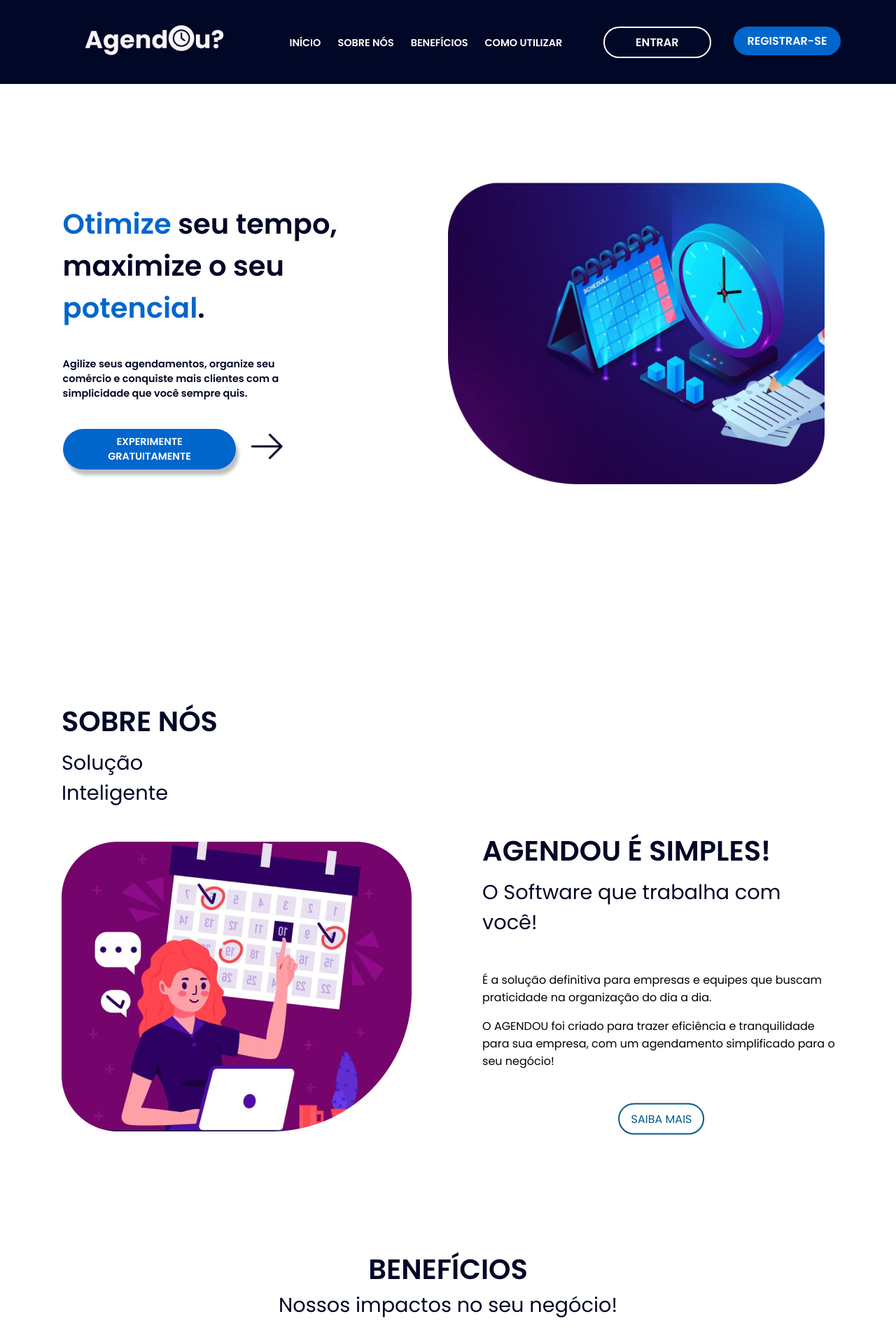
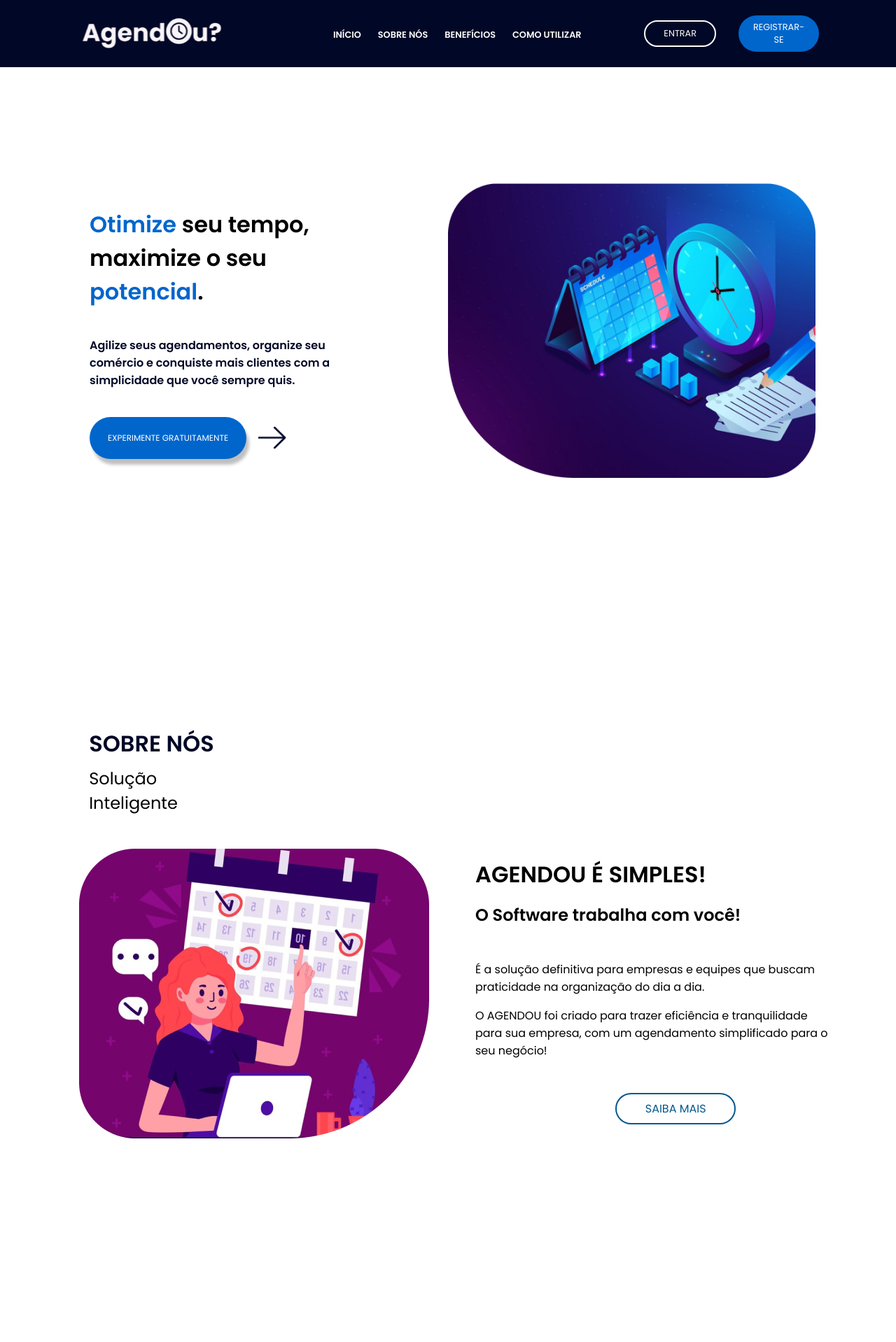
Before and after one commit to Agendou/agendou-web-front, a React (Create React App) app: page / in a window 1280 px wide. Shown: the top 1918 px of the page at 70% size. Built offline with nearby package versions, Linux system fonts and the light colour scheme.

Commit message:
styles: refatorando a estilização

```diff
--- a/src/components/Header/Header.module.css
+++ b/src/components/Header/Header.module.css
@@ -6,11 +6,14 @@
   padding: 10px 20px;
   color: #f8f4f8;
   width: 100vw;
-  height: 15vh;
+  height: 12vh;
 }
 
 .logo {
   width: 276px;
+  height: 100px;
+  position: relative;
+  transform: translate(-12.5%);
 }
 
 .navigation ul {
@@ -22,19 +25,24 @@
 .navigation ul li a {
   color: #FFF;
   text-decoration: none;
-  font-size: 0.9rem;
+  font-size: 0.8rem;
   font-weight: bold;
 }
 
 .auth-buttons {
   display: flex;
   gap: 2rem;
+  align-items: center;
 }
 
 .login {
-  width: 12vw;
+  width: 8vw;
+  height: 50%;
+  font-size: 0.8rem;
 }
 
 .register {
-  width: 12vw;
+  width: 9vw;
+  height: 50%;
+  font-size: 0.8rem;
 }
--- a/src/components/LandingPage/AboutUs/AboutUs.jsx
+++ b/src/components/LandingPage/AboutUs/AboutUs.jsx
@@ -11,21 +11,21 @@ const AboutUs = () => {
                     <h2 className={style["left-subtitle"]}>Solução Inteligente</h2>
                 </div>
                 <div>
-                    <img src={img} alt="Mulher apontando para um calendário" />
+                    <img className={style["img"]} src={img} alt="Mulher apontando para um calendário" />
                 </div>
             </div>
             <div className={style["right-container"]}>
                 <div className={style["words-container"]}>
                     <div className={style["right-title-box"]}>
                         <h1>AGENDOU É SIMPLES!</h1>
-                        <h2>O Software que trabalha com você!</h2>
+                        <h2>O Software trabalha com você!</h2>
                     </div>
                     <div className={style["paragraph-box"]}>
                         <p>É a solução definitiva para empresas e equipes que buscam praticidade na organização do dia a dia. </p>
                         <p>O AGENDOU foi criado para trazer eficiência e tranquilidade para sua empresa, com um agendamento simplificado para o seu negócio!</p>
                     </div>
                     <div className={style["button-container"]}>
-                        <a href="#"><button className={`btn ${style.button}`}>SAIBA MAIS</button></a>
+                        <button className={`btn ${style.button}`}>SAIBA MAIS</button>
                     </div>
                 </div>
             </div>
--- a/src/components/LandingPage/AboutUs/AboutUs.module.css
+++ b/src/components/LandingPage/AboutUs/AboutUs.module.css
@@ -1,78 +1,97 @@
 .section {
-    height: 118vh;
+    height: 120vh;
     display: flex;
     align-items: center;
     justify-content: space-evenly;
+    gap: 0.5rem;
 }
 
 .left-container {
-    margin-left: 0.3%;
-    width: 40%;
+    width: 50%;
     display: flex;
     flex-direction: column;
-    justify-content: start;
-    align-items: start;
+    justify-content: center;
+    align-items: center;
     gap: 3rem;
 }
 
 .left-title-box {
-    width: 100%;
+    width: 60%;
     display: flex;
     flex-direction: column;
     gap: 0.5rem;
+    justify-content: center;
+    align-items: start;
+}
+
+.left-title-box h1 {
+   color: #010726;
+   font-size: 2rem;
+   font-weight: bold;
+}
+
+.left-subtitle {
+    width: 40%;
+    font-size: 1.5rem;
+    font-weight: 300;
 }
 
 .right-title-box {
     display: flex;
     flex-direction: column;
-    gap: 0.5rem;
+    gap: 1rem;
+    width: 86%;
+}
+
+.right-title-box h1 {
+    font-size: 2rem;
+}
+
+.right-title-box h2 {
+    font-size: 1.5rem;
+}
+
+.img {
+    position: relative;
+    left: 45px;
 }
 
 .right-container {
-    width: 40%;
+    width: 50%;
     display: flex;
+    align-items: center;
+    justify-content: center;
 }
 
 .words-container {
     display: flex;
     flex-direction: column;
+    align-items: start;
     gap: 3rem;
     position: relative;
-    transform: translate(1%, 21%);
+    top: 80px;
+    margin-left: 1%;
+    width: 90%;
 }
 
 .button {
     color: #04588C;
     border: 2px solid #04588C;
     border-radius: 50px;
-    width: 100%;
+    width: 30%;
 }
 
 .button-container {
     display: flex;
     justify-content: center;
     align-items: end;
-}
-
-h1 {
-   color: #010726;
-   font-size: 2.5rem;
-   font-weight: bold;
-}
-
-h2 {
-    color: #010726;
-    font-size: 1.8rem;
-    font-weight: 200;
-}
-
-.left-subtitle {
-    width: 40%;
+    width: 100%;
 }
 
 .paragraph-box {
     display: flex;
     flex-direction: column;
-    width: 100%;
+    width: 90%;
     gap: 1rem;
+    font-size: 1rem;
 }
--- a/src/components/LandingPage/Benefits/Benefits.jsx
+++ b/src/components/LandingPage/Benefits/Benefits.jsx
@@ -6,7 +6,7 @@ import dashboard from "../../../assets/images/dashboard.png"
 
 const Benefits = () => {
     return (
-        <section id="benefits">
+        <section id="benefits" className={styles["section"]}>
             <div className={styles["title-container"]}>
                 <h1>BENEFÍCIOS</h1>
                 <h2>Nossos impactos no seu negócio!</h2>
@@ -16,21 +16,21 @@ const Benefits = () => {
                     <div className={styles.card}>
                         <img src={calendar} alt="Agendamento Simplificado" className={styles.icon} />
                         <h3>AGENDAMENTO SIMPLIFICADO</h3>
-                        <p className={styles.paragraph}>Agendamento com poucos cliques: A simplicidade que você merece!</p>
+                        <p className={styles.paragraph}><span>Agendamento com poucos cliques:</span> A simplicidade que você merece!</p>
                         <button className={styles.button}>SAIBA MAIS</button>
                     </div>
 
                     <div className={styles.card}>
                         <img src={clock} alt="Gestão de Horários" className={styles.icon} />
                         <h3>GESTÃO DE HORÁRIOS</h3>
-                        <p className={styles.paragraph}>Domine sua agenda: Gestão de horários, deixe que tomamos conta disso para você!</p>
+                        <p className={styles.paragraph}><span>Domine sua agenda:</span> Gestão de horários, deixe que tomamos conta disso para você!</p>
                         <button className={styles.button}>SAIBA MAIS</button>
                     </div>
 
                     <div className={styles.card}>
                       <img src={dashboard} alt="Visão de Desempenho" className={styles.icon} />
                       <h3>VISÃO DE DESEMPENHO</h3>
-                      <p className={styles.paragraph}>Desempenho dinâmico e na palma da mão: Insights poderosos em tempo real!</p>
+                      <p className={styles.paragraph}><span>Desempenho dinâmico e na palma da mão:</span> Insights poderosos em tempo real!</p>
                       <button className={styles.button}>SAIBA MAIS</button>
                     </div>
                 </div>
--- a/src/components/LandingPage/Benefits/Benefits.module.css
+++ b/src/components/LandingPage/Benefits/Benefits.module.css
@@ -1,5 +1,6 @@
-section {
-    height: 100vh;
+.section {
+    height: 120vh;
+    margin-top: 100px;
 }
 
 .title-container {
@@ -7,6 +8,16 @@ section {
     flex-direction: column;
     justify-content: center;
     align-items: center;
+    gap: 0.5rem;
+}
+
+.title-container h1 {
+  font-size: 2rem;
+}
+
+.title-container h2 {
+  font-size: 1.5rem;
+  font-weight: 300;
 }
 
 .container {
@@ -48,6 +59,10 @@ section {
     margin-bottom: 1.5rem;
   }
 
+  .paragraph span {
+    font-weight: bold;
+  }
+
   .button {
     background-color: #04588C;
     color: #fff;
--- a/src/components/LandingPage/Start/Start.jsx
+++ b/src/components/LandingPage/Start/Start.jsx
@@ -1,7 +1,7 @@
 import React from "react"
 import style from './Start.module.css'
-import img from '../../../assets/images/image 1.png'
-import arrow from '../../../assets/images/arrow.png'
+import img01 from '../../../assets/images/image 1.png'
+import arrowImg from '../../../assets/images/arrow.png'
 
 const Start = () => {
     return (
@@ -10,12 +10,12 @@ const Start = () => {
                 <h1 className={style["title"]}><span className={style["blueColor"]}>Otimize</span> seu tempo, maximize o seu <span className={style["blueColor"]}>potencial</span>.</h1>
                 <p className={style["subtitle"]}>Agilize seus agendamentos, organize seu comércio e conquiste mais clientes com a simplicidade que você sempre quis.</p>
                 <div className={style["button-box"]}>
-                    <a href="#"><button className={`btn blueBtn ${style.button}`}>EXPERIMENTE GRATUITAMENTE</button></a>
-                    <a href="#"><img className={style["arrow"]} src={arrow} alt="Seta para a direita" /></a>
+                    <button className={`btn blueBtn ${style.button}`}>EXPERIMENTE GRATUITAMENTE</button>
+                    <img className={style["arrow"]} src={arrowImg} alt="Seta para a direita" />
                 </div>
             </div>
             <div className={style["img-box"]}>
-                <img className={style["img01"]} src={img} alt="Ilustração de um relógio, uma agenda e um calendário, tom azul brilhante." />
+                <img className={style["img01"]} src={img01} alt="Ilustração de um relógio, uma agenda e um calendário, tom azul brilhante." />
             </div>
         </section>
     )
--- a/src/components/LandingPage/Start/Start.module.css
+++ b/src/components/LandingPage/Start/Start.module.css
@@ -1,34 +1,41 @@
 .section {
-    height: 90vh;
+    height: 95vh;
     display: flex;
     align-items: center;
     justify-content: center;
 }
 
 .section div {
-    width: 43%;
+    width: 50%;
 }
 
 .words-box {
     display: flex;
     flex-direction: column;
     gap: 2.5rem;
+    align-items: center;
+    justify-content: center;
+    width: 50%;
 }
 
 .button-box {
     display: flex;
     align-items: center;
+    transform: translate(-10%);
+    gap: 1rem;
 }
 
 .button {
-    font-size: 0.9rem;
-    width: 130%;
-    box-shadow: 4px 8px 4px rgba(0, 0, 0, 0.25);;
+    font-size: 0.75rem;
+    width: 70%;
+    box-shadow: 4px 8px 4px rgba(0, 0, 0, 0.25);
+    height: 60px;
 }
 
 .arrow {
     position: relative;
-    transform: translate(170%);
+    width: 41px;
+    height: 33px;
 }
 
 .blueColor {
@@ -36,18 +43,18 @@
 }
 
 .title {
-    font-size: 2.5rem;
-    width: 81%;
+    font-size: 2rem;
+    width: 60%;
     font-weight: bold;
 }
 
 .subtitle {
-    font-size: 0.9rem;
+    font-size: 1rem;
     color: #010726;
     font-weight: bold;
     width: 60%;
 }
 
 .img01 {
-    width: 42vw;
+    width: 41vw;
 }
--- a/src/components/LandingPage/Use/Use.jsx
+++ b/src/components/LandingPage/Use/Use.jsx
@@ -20,11 +20,13 @@ const Use = () => {
         <div>
             <img src={arrow} alt="Seta para direita"/>
         </div>
-        <div className={styles.step}>
-          <div className={styles.circle}>02</div>
-          <div className={styles.text}>
-              <h3>Explore os serviços</h3>
-              <p>Escolha os serviços disponíveis personalizáveis.</p>
+        <div className={styles["backcircle"]}>
+          <div className={styles.step}>
+            <div className={styles.circle}>02</div>
+            <div className={styles.text}>
+                <h3>Explore os serviços</h3>
+                <p>Escolha os serviços disponíveis personalizáveis.</p>
+            </div>
           </div>
         </div>
 
--- a/src/components/LandingPage/Use/Use.module.css
+++ b/src/components/LandingPage/Use/Use.module.css
@@ -32,11 +32,22 @@
   flex: 1;
   text-align: center;
 }
+
+.backcircle {
+  background-color: #0d0d0d5e;
+  border-radius: 50%;
+  width: 10%;
+  height: 40%;
+  display: flex;
+  position: relative;
+  justify-content: center;
+}
+
 .circle {
   border-radius: 50%;
   background-color: #010726;
   color: #FFF;
-  font-size: 2.4rem;
+  font-size: 2rem;
   font-weight: bold;
   display: flex;
   justify-content: center;
--- a/src/styles/buttons.css
+++ b/src/styles/buttons.css
@@ -1,6 +1,5 @@
 .btn {
   padding: 8px 16px;
-  font-size: 1rem;
   cursor: pointer;
   border: 2px solid #fff;
   background-color: transparent;
@@ -13,7 +12,6 @@
   color: #fff;
   border-radius: 50px;
   border: none;
-  font-weight: bold;
   transition: background-color 0.3s ease;
 }
 
@@ -22,6 +20,5 @@
   color: #fff;
   border: 2px solid #fff;
   border-radius: 50px;
-  font-weight: bold;
   transition: background-color 0.3s ease;
 }
```
